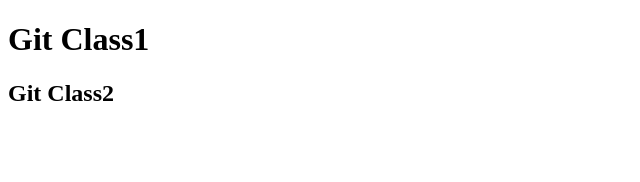
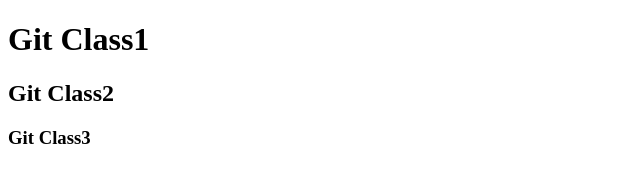
Before and after one commit to HCLShankar/GitClass1, a plain HTML site: page index.html in a window 1280 px wide. Shown: the whole page, without its empty margins (0-640 px from the left). Drawn offline with Linux system fonts and the light colour scheme.

Commit message:
h3 is added

```diff
--- a/index.html
+++ b/index.html
@@ -6,5 +6,6 @@
 <body>
 <h1>Git Class1</h1>
 <h2>Git Class2</h2>
+<h3>Git Class3</h3>
 </body>
 </html>
```
